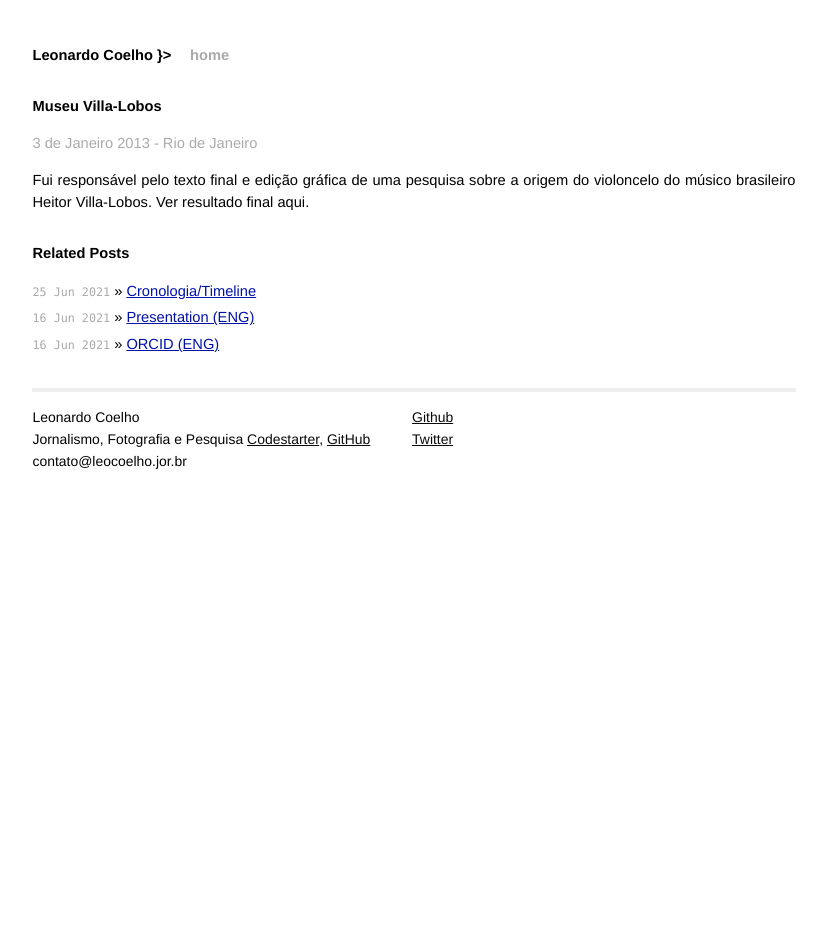
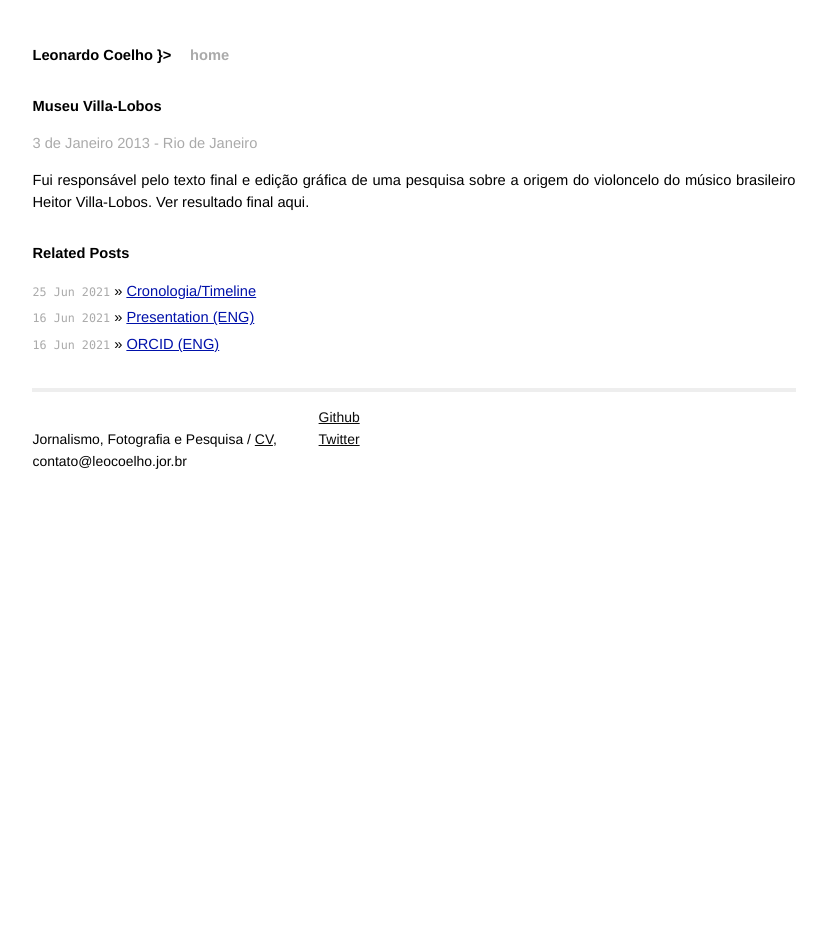
Before and after one commit to mojombo/mojombo.github.io, a Jekyll site: the page built from _posts/2017-01-03-Museuvillalobos.md, in a window 1280 px wide. Shown: the whole page, without its empty margins (226-1053 px from the left). Built offline with Jekyll 4.4.1, drawn with Linux system fonts in a browser that asks for light colours.

Commit message:
Update default.html

```diff
--- a/_layouts/default.html
+++ b/_layouts/default.html
@@ -36,11 +36,9 @@
   <div class="footer">
     <div class="contact">
       <p>
-        Leonardo Coelho
         <br />
-        Jornalismo, Fotografia e Pesquisa
-          <a href="https://codestarter.org/">Codestarter</a>,
-          <a href="https://github.com/">GitHub</a>
+        Jornalismo, Fotografia e Pesquisa /
+          <a href="https://www.canva.com/design/DAChbcv0Ml8/n069t6ZoNnsByxzJ1mrnDA/view?utm_content=DAChbcv0Ml8&utm_campaign=designshare&utm_medium=link&utm_source=sharebutton">CV</a>,
         <br />
         contato@leocoelho.jor.br
       </p>
```
